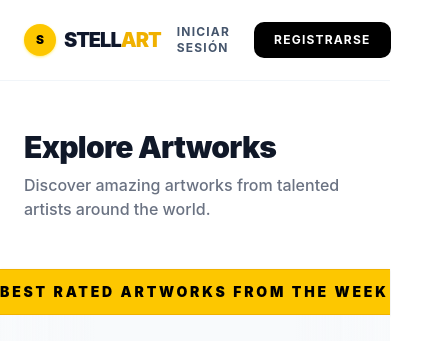
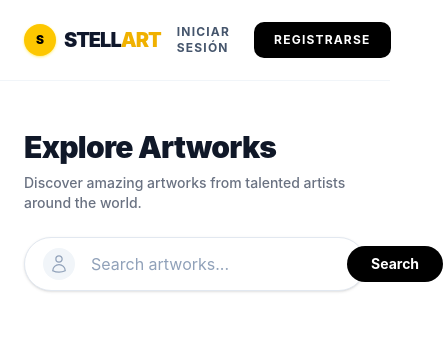
Before and after one commit to isw2-unileon/stellart-project, a React (Vite) app in the folder frontend/stellart-frontend/: page /explore in a window 390 px wide. Shown: the top 341 px of the page, 443 px wide, since content can reach past the window. Built offline with nearby package versions, Linux system fonts and the light colour scheme; no server answers.

Commit message:
align search bar to the right of Explore Artworks title in Explore view

```diff
--- a/frontend/stellart-frontend/src/pages/Explore.jsx
+++ b/frontend/stellart-frontend/src/pages/Explore.jsx
@@ -1,9 +1,14 @@
-import React, { useEffect, useRef } from 'react';
+import React, { useEffect, useRef, useState } from 'react';
 import { gsap } from 'gsap';
 import ExploreGallery from '@/components/ExploreGallery';
+import { searchArtworks } from '../service/apiService';
+import { toast } from 'sonner';
 
 export default function Explore() {
     const rollingRef = useRef(null);
+    const [searchQuery, setSearchQuery] = useState('');
+    const [artworks, setArtworks] = useState([]);
+    const [isLoading, setIsLoading] = useState(false);
 
     // PLACEHOLDER
     const placeholderArtworks = [
@@ -52,14 +57,73 @@ export default function Explore() {
         };
     }, []);
 
+    const handleSearch = async (e) => {
+        e.preventDefault();
+
+        if (!searchQuery.trim()) {
+            toast.error('Please enter a search term');
+            return;
+        }
+
+        setIsLoading(true);
+        try {
+            const results = await searchArtworks(searchQuery);
+            setArtworks(results || []);
+
+            if (results && results.length > 0) {
+                toast.success('Artworks found successfully');
+            } else {
+                toast.info('No artworks match your search');
+            }
+        } catch (error) {
+            toast.error('Error connecting to the search server');
+        } finally {
+            setIsLoading(false);
+        }
+    };
+
     // Text for the rolling banner (repeated to ensure it fills the space)
     const bannerText = "BEST RATED ARTWORKS FROM THE WEEK • ".repeat(15);
 
     return (
         <div className="bg-white min-h-screen">
             <div className="max-w-7xl mx-auto px-6 py-12">
-                <h1 className="text-3xl font-black tracking-tight text-gray-900 mb-2">Explore Artworks</h1>
-                <p className="text-gray-500 font-medium">Discover amazing artworks from talented artists around the world.</p>
+                {/* Header and Search section on the same line */}
+                <div className="flex flex-col lg:flex-row lg:items-center justify-between gap-6 mb-8">
+                    <div>
+                        <h1 className="text-3xl font-black tracking-tight text-gray-900 mb-2">Explore Artworks</h1>
+                        <p className="text-gray-500 font-medium text-sm md:text-base">Discover amazing artworks from talented artists around the world.</p>
+                    </div>
+
+                    <form
+                        onSubmit={handleSearch}
+                        className="w-full lg:max-w-md flex items-center bg-white rounded-full border border-slate-200 shadow-sm hover:shadow-md transition-shadow p-1.5"
+                    >
+                        <div className="pl-3 pr-2">
+                            <div className="w-8 h-8 bg-slate-100 rounded-full flex items-center justify-center text-slate-400">
+                                <svg xmlns="http://www.w3.org/2000/svg" fill="none" viewBox="0 0 24 24" strokeWidth="1.5" stroke="currentColor" className="w-5 h-5">
+                                    <path strokeLinecap="round" strokeLinejoin="round" d="M15.75 6a3.75 3.75 0 1 1-7.5 0 3.75 3.75 0 0 1 7.5 0ZM4.501 20.118a7.5 7.5 0 0 1 14.998 0A17.933 17.933 0 0 1 12 21.75c-2.676 0-5.216-.584-7.5-1.719Z" />
+                                </svg>
+                            </div>
+                        </div>
+
+                        <input
+                            type="text"
+                            placeholder="Search artworks..."
+                            value={searchQuery}
+                            onChange={(e) => setSearchQuery(e.target.value)}
+                            className="flex-grow px-2 py-2 outline-none text-slate-700 bg-transparent text-base placeholder:text-slate-400"
+                        />
+
+                        <button
+                            type="submit"
+                            disabled={isLoading}
+                            className="bg-black hover:bg-slate-800 text-white px-6 py-2 rounded-full font-bold text-sm transition-colors disabled:bg-slate-400"
+                        >
+                            {isLoading ? '...' : 'Search'}
+                        </button>
+                    </form>
+                </div>
             </div>
 
             <div className="w-full bg-yellow-400 py-3 overflow-hidden flex items-center border-y border-yellow-500 shadow-sm">
@@ -102,7 +166,7 @@ export default function Explore() {
                     {bannerText}
                 </div>
             </div>
-            <ExploreGallery />
+            <ExploreGallery artworks={artworks} />
         </div>
     );
 }
--- a/frontend/stellart-frontend/src/service/apiService.js
+++ b/frontend/stellart-frontend/src/service/apiService.js
@@ -115,3 +115,19 @@ export const updateProfileAndSkills = async (userId, profileData, skillsData) =>
 
     return true;
 };
+
+export const searchArtworks = async (query) => {
+    try {
+        const response = await fetch(`http://localhost:3000/api/artworks/search?q=${encodeURIComponent(query)}`);
+
+        if (!response.ok) {
+            throw new Error('Failed to fetch search results');
+        }
+
+        const data = await response.json();
+        return data;
+    } catch (error) {
+        console.error('Error searching artworks:', error);
+        throw error;
+    }
+};
```
